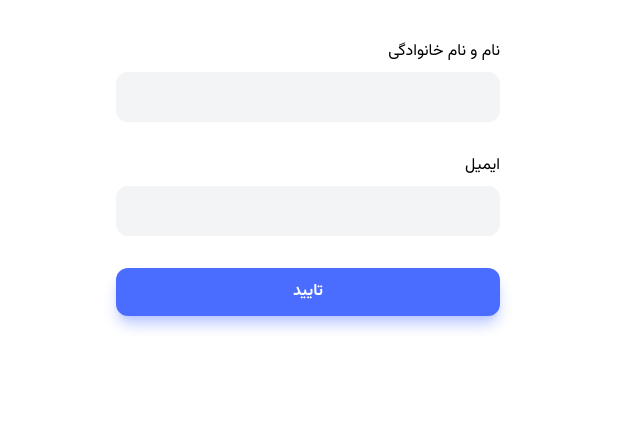
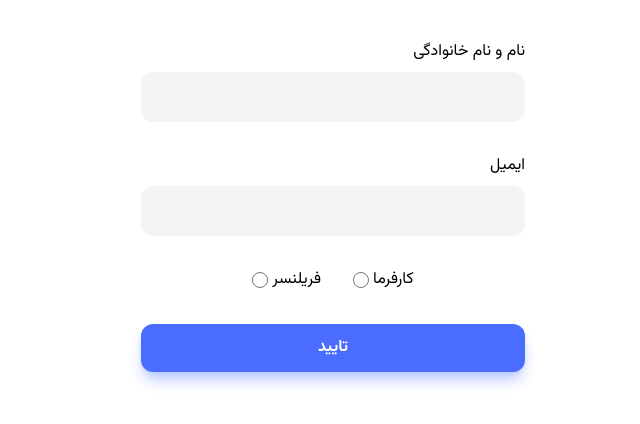
Before and after one commit to amirShirany/Freelancering_App, a React (Vite) app: page /complete-profile in a window 1280 px wide. Shown: the top 424 px of the page, without its empty margins (402-1042 px from the left). Built offline with nearby package versions, Linux system fonts and the light colour scheme.

Commit message:
Add : FREELANCER and OWNER radio input to project

```diff
--- a/src/features/authentication/CheckOTPForm.jsx
+++ b/src/features/authentication/CheckOTPForm.jsx
@@ -4,10 +4,11 @@ import { FaArrowRight } from "react-icons/fa6"
 import { CiEdit } from "react-icons/ci"
 import { checkOtp } from "../../services/authApi"
 import { useNavigate } from "react-router-dom"
+import Loading from "../../ui/Loading"
 import OTPInput from "react-otp-input"
 import toast from "react-hot-toast"
 
-const time = 120
+const time = 5
 
 function CheckOTPForm({ phoneNumber, onBack, onResendOtp, otpResponse }) {
   const navigate = useNavigate()
@@ -61,9 +62,9 @@ function CheckOTPForm({ phoneNumber, onBack, onResendOtp, otpResponse }) {
           <FaArrowRight className="w-6 h-6 text-secondary-700 cursor-pointer" />
         </button>
 
-        {otpResponse && (
+        {data && (
           <p className="flex items-center gap-x-2">
-            {otpResponse.message}
+            {data.message}
             <button onClick={onBack}>
               <CiEdit className="w-6 h-6 text-primary-900" />
             </button>
@@ -89,13 +90,11 @@ function CheckOTPForm({ phoneNumber, onBack, onResendOtp, otpResponse }) {
           }}
         />
         <div className="flex justify-center">
-          {timeLeft > 0 ? (
+          {timeLeft > 0 && (
             <p>
               {seconds < 10 ? `0${seconds}` : seconds} : {minutes} تا ارسال مجدد
               کد
             </p>
-          ) : (
-            <button onClick={onResendOtp}>ارسال مجدد کد</button>
           )}
         </div>
 
@@ -103,7 +102,7 @@ function CheckOTPForm({ phoneNumber, onBack, onResendOtp, otpResponse }) {
           <Loading />
         ) : (
           <button type="submit" className="btn btn--primary w-full">
-            تایید
+            ارسال کد تایید
           </button>
         )}
       </form>
--- a/src/features/authentication/CompleteProfileForm.jsx
+++ b/src/features/authentication/CompleteProfileForm.jsx
@@ -20,6 +20,31 @@ function CompleteProfileForm() {
           onchange={(e) => setEmail(e.target.value)}
           value={email}
         />
+
+        {/* Radio BTN */}
+        <div className="flex justify-center gap-x-8">
+          <div className="flex items-center gap-x-1">
+            <label htmlFor="OWNER">کارفرما</label>
+            <input
+              className="cursor-pointer w-4 h-4 accent-red-500"
+              type="radio"
+              id="OWNER"
+              name="role"
+              value="OWNER"
+            />
+          </div>
+          <div className="flex items-center gap-x-1">
+            <label htmlFor="FREELANCER">فریلنسر</label>
+            <input
+              className="cursor-pointer w-4 h-4 accent-blue-500"
+              type="radio"
+              name="role"
+              id="FREELANCER"
+              value="FREELANCER"
+            />
+          </div>
+        </div>
+
         <button className="btn btn--primary w-full">تایید</button>
       </form>
     </div>
```
